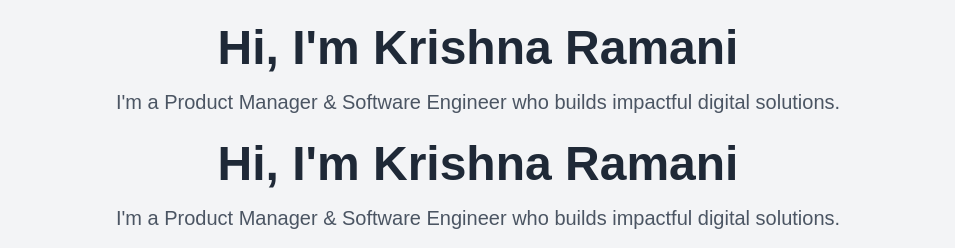
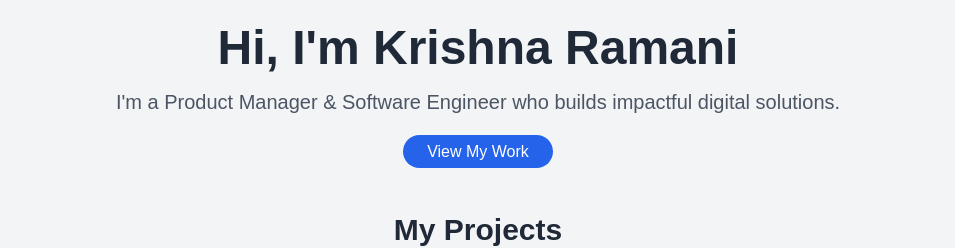
Before and after one commit to KrishnaR12/nextjs-boilerplate, a Next.js app: page / in a window 1280 px wide. Shown: the top 248 px of the page, without its empty margins (162-1117 px from the left). Built offline with nearby package versions, Linux system fonts and the light colour scheme.

Commit message:
page.tsx rollback

```diff
--- a/app/page.tsx
+++ b/app/page.tsx
@@ -1,14 +1,17 @@
-import Image from 'next/image';
+import Image from "next/image";
 
 export default function Home() {
   return (
     <div className="min-h-screen bg-gray-100 p-6 flex flex-col items-center justify-center">
       {/* Hero Section */}
       <section className="text-center mb-12">
-        <h1 className="text-5xl font-bold text-gray-800 mb-4">Hi, I'm Krishna Ramani</h1>
-        <p className="text-xl text-gray-600 mb-6">I'm a Product Manager & Software Engineer who builds impactful digital solutions.</p>
-        <h1 className="text-5xl font-bold text-gray-800 mb-4">Hi, I&apos;m Krishna Ramani</h1>
-        <p className="text-xl text-gray-600 mb-6">I&apos;m a Product Manager & Software Engineer who builds impactful digital solutions.</p>
+        <h1 className="text-5xl font-bold text-gray-800 mb-4">
+          Hi, I&apos;m Krishna Ramani
+        </h1>
+        <p className="text-xl text-gray-600 mb-6">
+          I&apos;m a Product Manager & Software Engineer who builds impactful
+          digital solutions.
+        </p>
         <a
           href="#portfolio"
           className="bg-blue-600 text-white py-2 px-6 rounded-full hover:bg-blue-700 transition-colors"
@@ -27,6 +30,7 @@ export default function Home() {
             <h3 className="text-xl font-semibold mt-4">Translatica - Video Translation Tool</h3>
             <p className="text-gray-600 mt-2">An AI-powered tool that translates and subtitles videos in real-time.</p>
           </div>
+
           {/* Project 2 */}
           <div className="bg-white shadow-lg p-6 rounded-lg">
             <Image src="/project2.png" alt="Project 2" width={400} height={200} className="rounded" />
```
